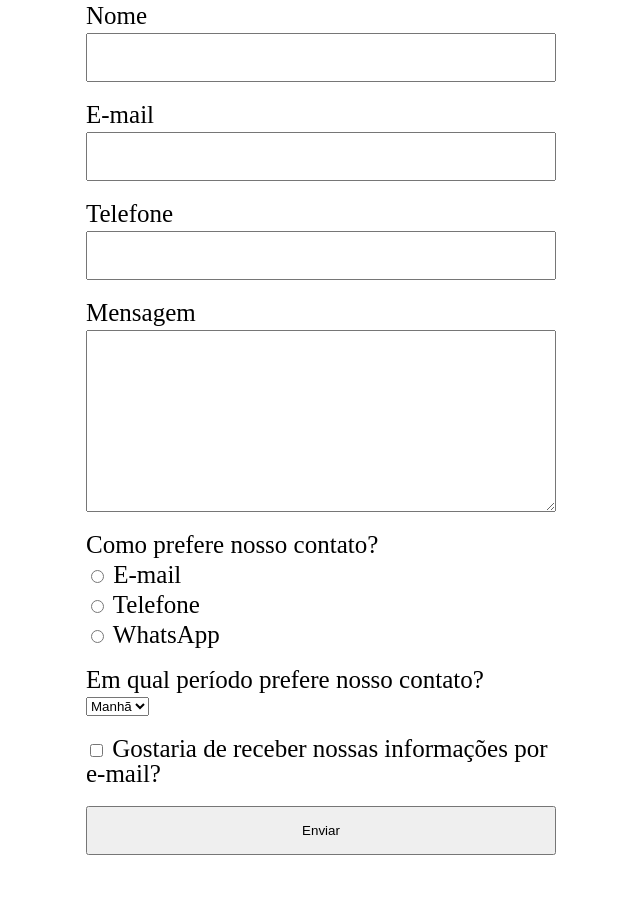
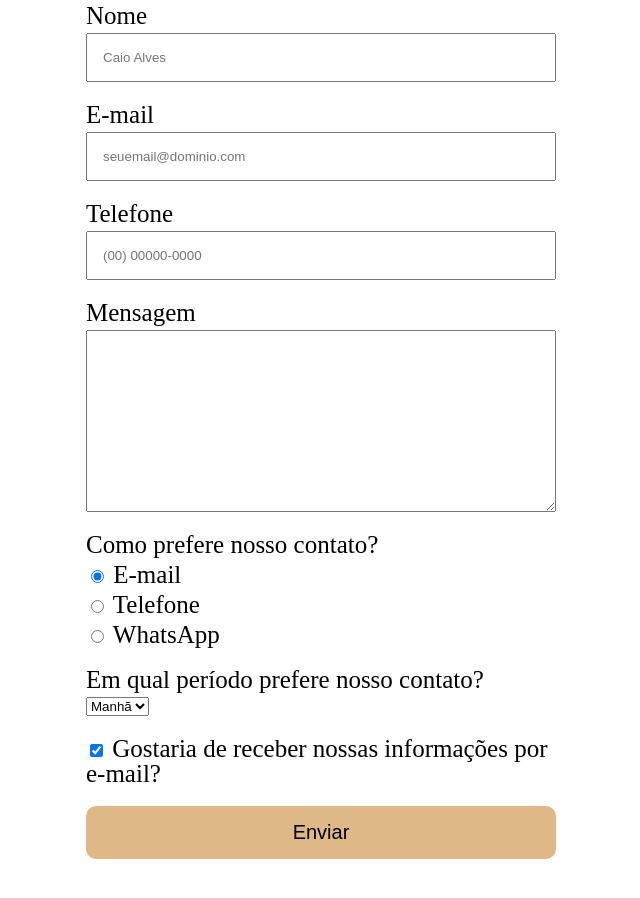
Before and after one commit to caioalves19/aprendendo-html-css, a plain HTML site: page contact.html in a window 1280 px wide. Shown: the part 290-1188 px from the top of the page, without its empty margins (84-724 px from the left). Drawn offline with Linux system fonts and the light colour scheme.

Commit message:
finalizando pagina de contato

```diff
--- a/contact.html
+++ b/contact.html
@@ -24,22 +24,22 @@
     <main>
         <form action="" class="form-contact">
             <label for="nome">Nome</label>
-            <input type="text" id="nome" class="input-block">
+            <input required placeholder="Caio Alves" type="text" id="nome" class="input-block">
 
             <label for="email">E-mail</label>
-            <input type="text" id="email" class="input-block">
+            <input required placeholder="seuemail@dominio.com" type="email" id="email" class="input-block">
 
             <label for="telefone">Telefone</label>
-            <input type="text" id="telefone" class="input-block">
+            <input required placeholder="(00) 00000-0000" type="tel" id="telefone" class="input-block">
 
             <label for="mensagem">Mensagem</label>
             <textarea id="mensagem" cols="30" rows="10" class="input-block"></textarea>
 
 
-            <div class="preferencias-contato">
-                <p>Como prefere nosso contato?</p>
+            <fieldset>
+                <legend>Como prefere nosso contato?</legend>
                 <label for="radio-email">
-                    <input type="radio" name="contato" id="radio-email">
+                    <input checked type="radio" name="contato" id="radio-email">
                     E-mail
                 </label>
 
@@ -52,21 +52,23 @@
                     <input type="radio" name="contato" id="radio-whatsapp">
                     WhatsApp
                 </label>
-            </div>
+            </fieldset>
 
-            <p>Em qual período prefere nosso contato?</p>
-            <select name="periodo" id="periodo-contato">
-                <option value="M">Manhã</option>
-                <option value="T">Tarde</option>
-                <option value="N">Noite</option>
-            </select>
+            <fieldset>
+                <legend>Em qual período prefere nosso contato?</legend>
+                <select name="periodo" id="periodo-contato">
+                    <option value="M">Manhã</option>
+                    <option value="T">Tarde</option>
+                    <option value="N">Noite</option>
+                </select>
+            </fieldset>
 
             <label for="checkbox-contact" id="checkbox">
-                <input type="checkbox" name="" id="checkbox-contact">
+                <input checked type="checkbox" name="" id="checkbox-contact">
                 Gostaria de receber nossas informações por e-mail?
             </label>
 
-            <input type="submit" value="Enviar" class="input-block">
+            <input type="submit" value="Enviar" class="input-block enviar">
         </form>
     </main>
 
--- a/css/style-contact.css
+++ b/css/style-contact.css
@@ -3,7 +3,7 @@ main {
     margin: 40px auto;
 }
 
-.form-contact label, .form-contact p {
+.form-contact label, .form-contact legend {
     display: block;
     font-size: 25px;
     margin-bottom: 5px;
@@ -21,6 +21,19 @@ main {
     width: 50%;
 }
 
-p {
-    margin-top: 20px;
+.form-contact fieldset {
+    margin-top: 15px;
 }
+
+.enviar {
+    border-style: none;
+    border-radius: 10px;
+    background-color: burlywood;
+    font-size: 20px;
+}
+
+.enviar:hover {
+    background-color: grey;
+    color: white;
+    transition: .5s;
+}
```
